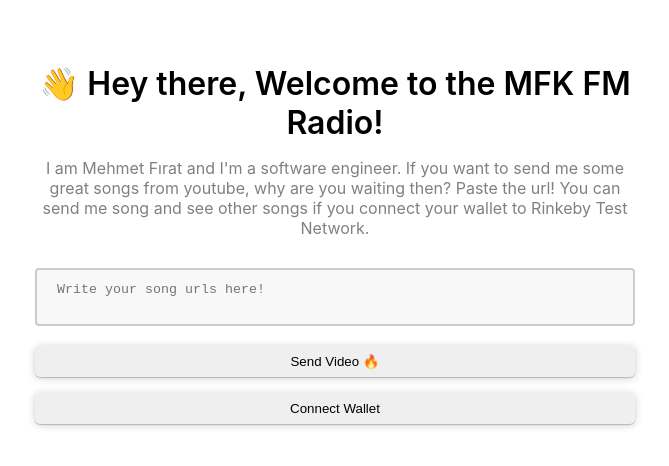
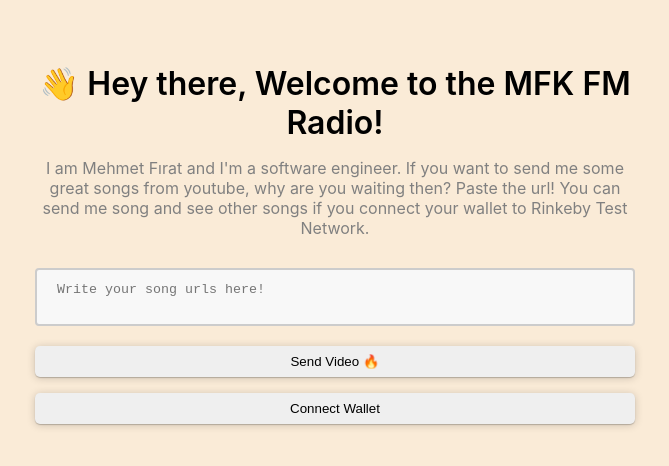
Before and after one commit to MehmetFiratKomurcu/mfk-fm-radio, a React (Create React App) app: page / in a window 1280 px wide. Shown: the top 466 px of the page, without its empty margins (305-974 px from the left). Built offline with nearby package versions, Linux system fonts and the light colour scheme.

Commit message:
#9 add background color

```diff
--- a/src/App.css
+++ b/src/App.css
@@ -1,3 +1,7 @@
+html {
+    background-color: antiquewhite;
+}
+
 .mainContainer {
     display: flex;
     justify-content: center;
@@ -51,9 +55,10 @@
 }
 
 .all-videos-container {
-    background-color: #f8f8f8;
     margin-top: 16px;
     padding: 8px;
+    border: 4mm ridge rgb(216 210 172 / 60%);
+    border-radius: 35px;
 }
 
 .all-videos-container div {
```
